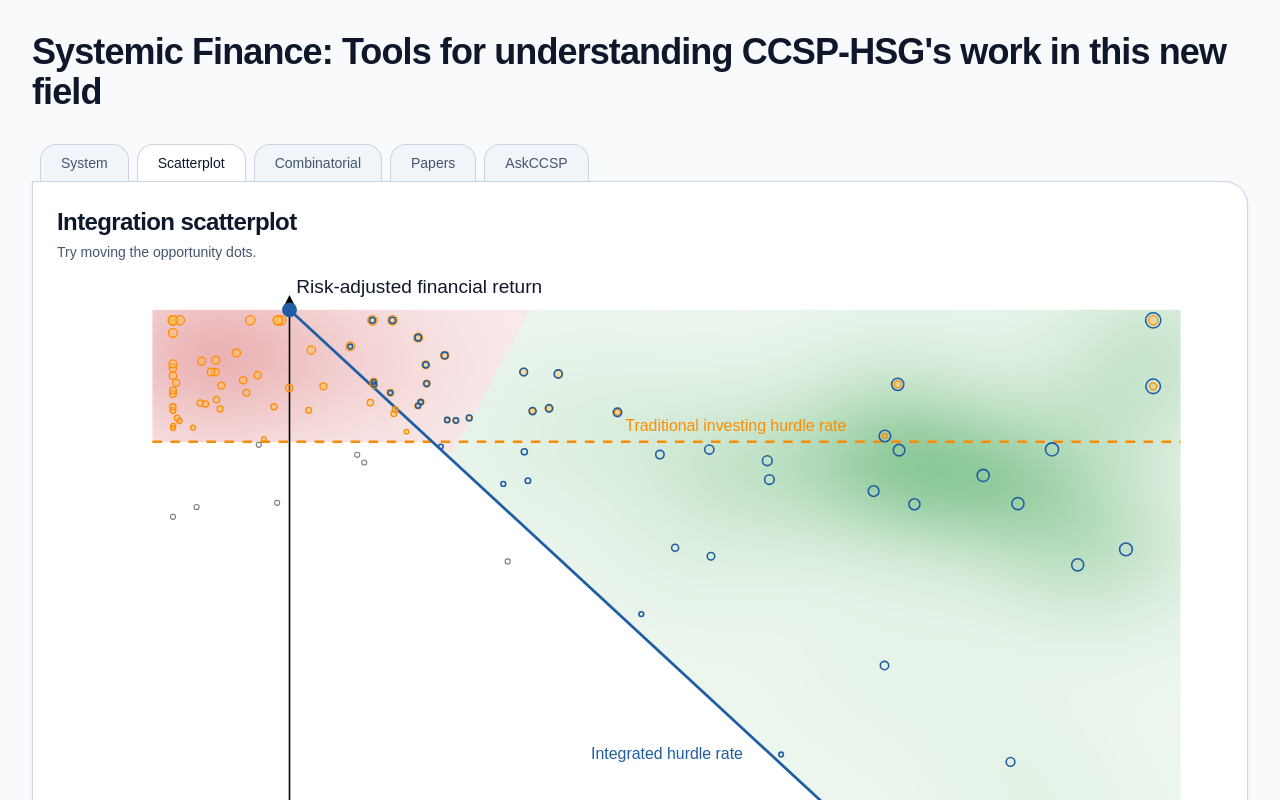
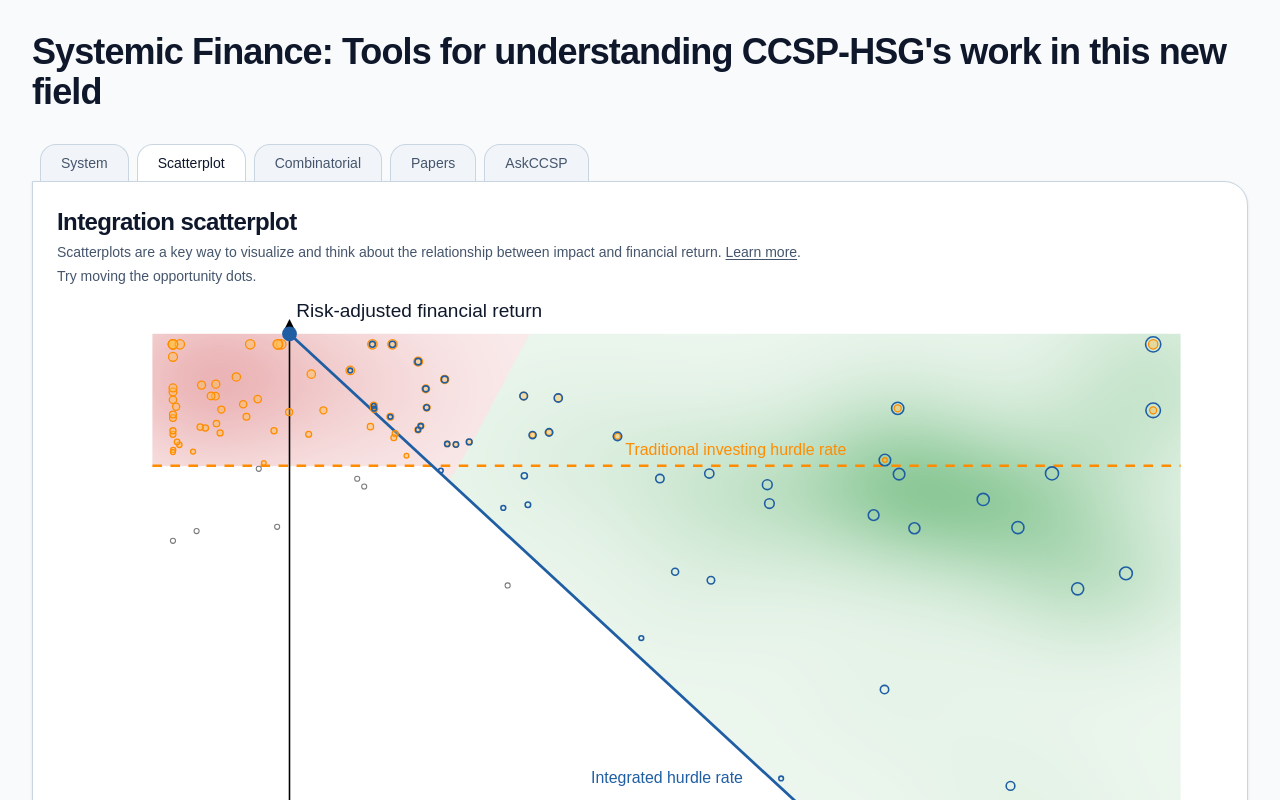
Before and after one commit to jh-tpp/visuals, a Next.js app: page / in a window 1280 px wide. Both pictures are taken after a click on the button "Scatterplot". Shown: the top 800 px of the page. Built offline with nearby package versions, Linux system fonts and the light colour scheme.

Commit message:
Update page.tsx

```diff
--- a/app/page.tsx
+++ b/app/page.tsx
@@ -130,6 +130,20 @@
                           ? "Integration scatterplot"
                           : "Combinatorial view"}
                       </h2>
+
+                      <p className="text-sm text-slate-600">
+                        Scatterplots are a key way to visualize and think about the relationship between impact and financial return.{" "}
+                        <a
+                          href="https://impactfrontiers.org/norms/impact-financial-integration/relationships-between-impact-financial-return/"
+                          target="_blank"
+                          rel="noopener noreferrer"
+                          className="underline underline-offset-2 hover:text-slate-900"
+                        >
+                          Learn more
+                        </a>
+                        .
+                      </p>
+
                       <p className="text-sm text-slate-600">
                         Try moving the opportunity dots.
                       </p>
```
Lines whose indentation alone changed are shown as unchanged.
